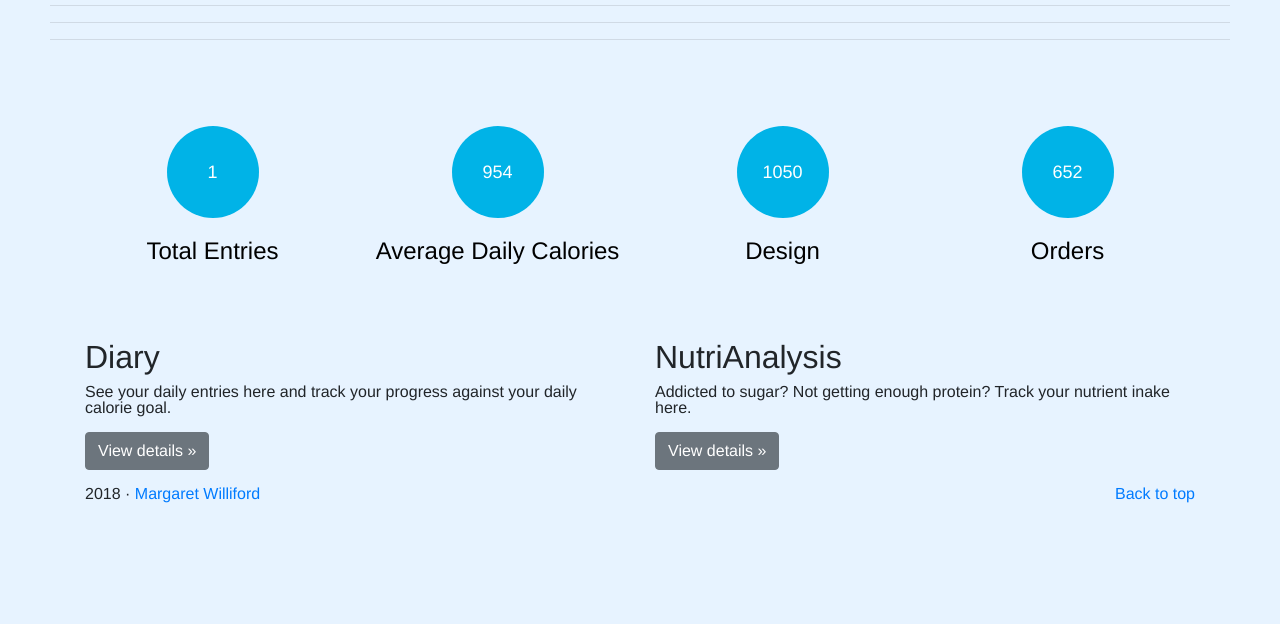
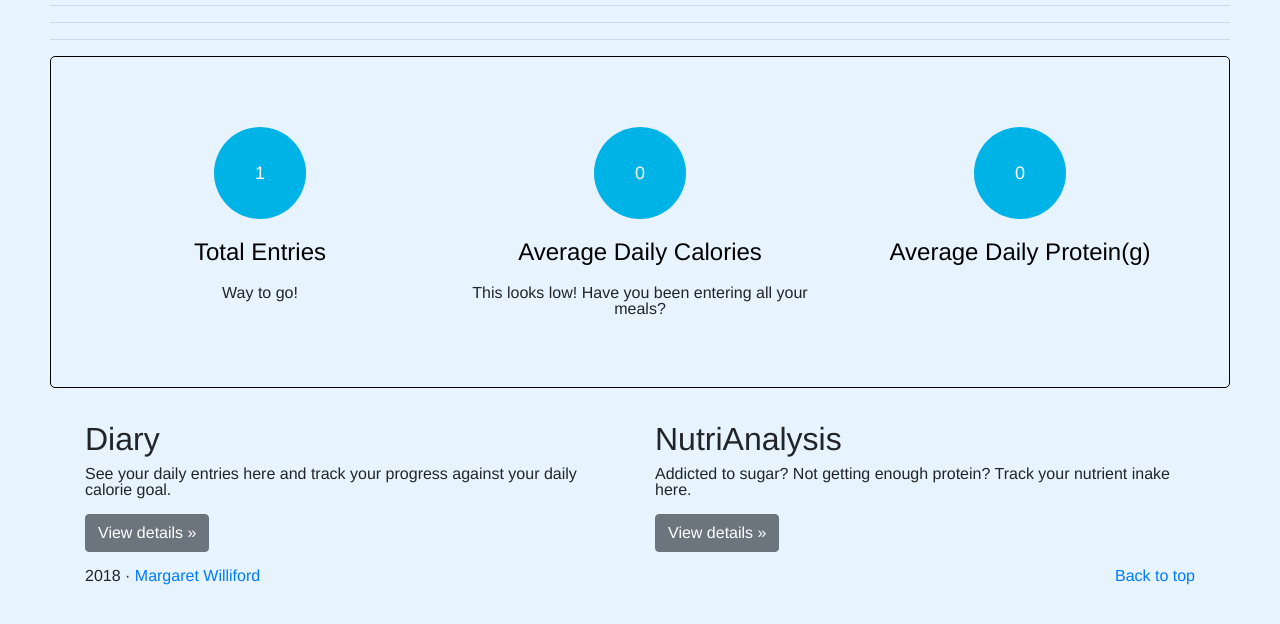
Before and after one commit to lilwillifo/foodi, a Django app: page /dashboard/ in a window 1280 px wide. Shown: the part 126-750 px from the top of the page. Run offline with Django 3.2, Linux system fonts and the light colour scheme; a user stored in the database is signed in; tables that the repository leaves empty hold one stand-in row (values such as "Sample post"); some libraries are stand-ins or nearby versions.

Commit message:
dashboard styled

```diff
--- a/foodi/templates/users/dashboard.html
+++ b/foodi/templates/users/dashboard.html
@@ -11,37 +11,35 @@
 <div class="counter">
     <div class="container">
         <div class="row">
-            <div class="col-lg-3 col-md-3 col-sm-3 col-xs-12">
+            <div class="col-lg-4 col-md-4 col-sm-4 col-xs-12">
                 <div class="dashboard-counter">
                     <p class="counter-count">{{ user.profile.diaries.count }}</p>
                     <p class="counter-text">Total Entries</p>
+                    <p>Way to go!</p>
                 </div>
             </div>
 
-            <div class="col-lg-3 col-md-3 col-sm-3 col-xs-12">
+            <div class="col-lg-4 col-md-4 col-sm-4 col-xs-12">
                 <div class="dashboard-counter">
-                    <p class="counter-count">954</p>
+                    <p class="counter-count">{{ avg_cal }}</p>
                     <p class="counter-text">Average Daily Calories</p>
+                    {% if avg_cal < 1200 %}
+                    <p>This looks low! Have you been entering all your meals?</p>
+                    {% endif %}
                 </div>
             </div>
 
-            <div class="col-lg-3 col-md-3 col-sm-3 col-xs-12">
+            <div class="col-lg-4 col-md-4 col-sm-4 col-xs-12">
                 <div class="dashboard-counter">
-                    <p class="counter-count">1050</p>
-                    <p class="counter-text">Design</p>
-                </div>
-            </div>
-
-            <div class="col-lg-3 col-md-3 col-sm-3 col-xs-12">
-                <div class="dashboard-counter">
-                    <p class="counter-count">652</p>
-                    <p class="counter-text">Orders</p>
+                    <p class="counter-count">{{ avg_protein }}</p>
+                    <p class="counter-text">Average Daily Protein(g)</p>
                 </div>
             </div>
         </div>
     </div>
 </div>
-
+<br>
+<br>
 
    <!-- Wrap the rest of the page in another container to center all the content. -->
 <div class="container marketing">
@@ -55,7 +53,7 @@
     <div class="col-lg-6">
       <h2>NutriAnalysis</h2>
       <p>Addicted to sugar? Not getting enough protein? Track your nutrient inake here.</p>
-      <p><a class="btn btn-secondary" href="#" role="button">View details »</a></p>
+      <p><a class="btn btn-secondary" href="{% url 'analytics' %}" role="button">View details »</a></p>
     </div>
   </div>
 
--- a/foodi/views.py
+++ b/foodi/views.py
@@ -20,7 +20,11 @@ def analytics(request):
     return render(request, 'analytics.html')
 
 def dashboard(request):
-    return render(request, 'users/dashboard.html')
+    user = auth.get_user(request)
+    average_calories = user.profile.foods.aggregate(Sum('calories'))['calories__sum'] / 31
+    average_protein = user.profile.foods.aggregate(Sum('protein'))['protein__sum'] / 31
+    context = {'avg_cal': int(average_calories), 'avg_protein': int(average_protein) }
+    return render(request, 'users/dashboard.html', context)
 
 def diary(request):
     # if this is a POST request we need to process the form data
--- a/static/css/main.css
+++ b/static/css/main.css
@@ -81,6 +81,8 @@ tr:first-child td {
 .counter
 {
     text-align: center;
+    border: 1px solid black;
+    border-radius: 5px;
 }
 .dashboard-counter
 {
```
